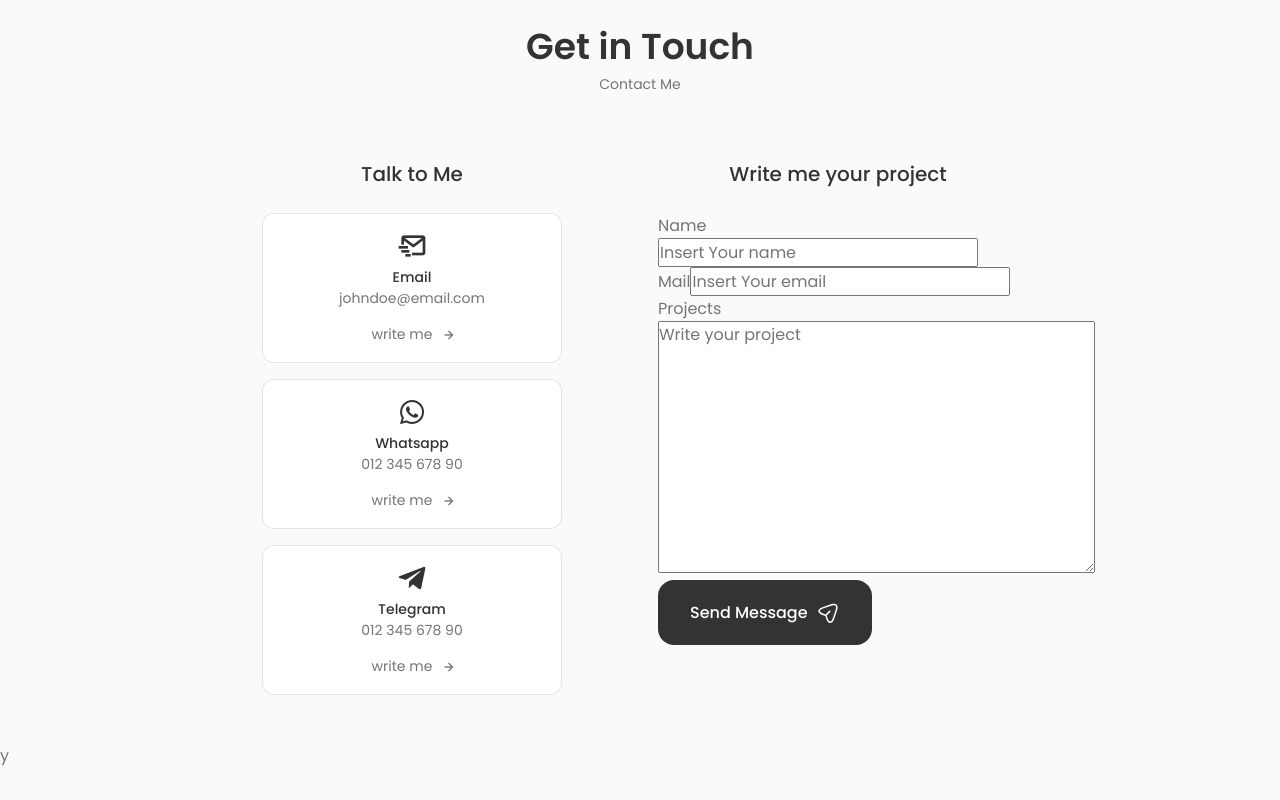
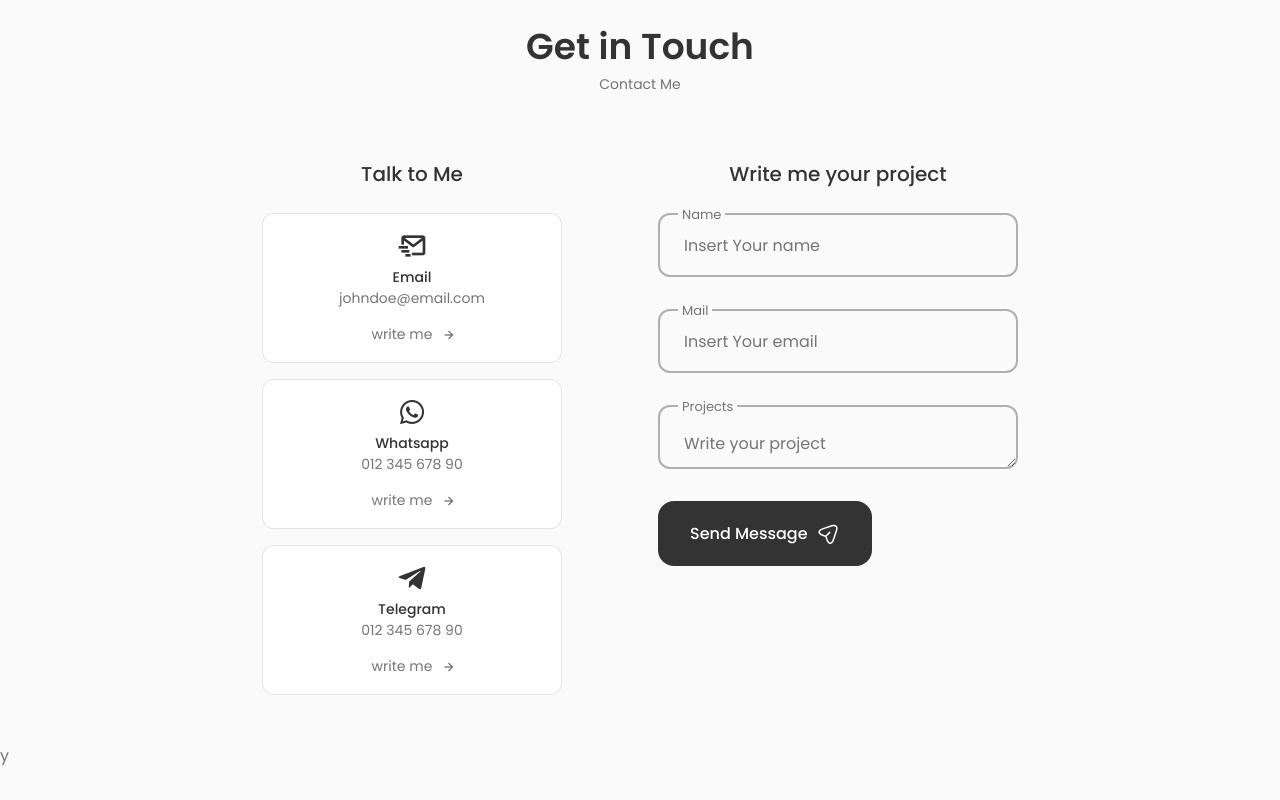
Before and after one commit to Wridho788/ridho-portfolio-website, a React (Create React App) app: page / in a window 1280 px wide. Shown: the part 3732-4532 px from the top of the page. Built offline with nearby package versions, Linux system fonts and the light colour scheme.

Commit message:
style form

```diff
--- a/src/components/Contact/style.css
+++ b/src/components/Contact/style.css
@@ -66,3 +66,39 @@
 .contact_form{
     width: 360px;
 }
+
+.contact_form-div{
+    position: relative;
+    margin-bottom: var(--mb-2);
+    height: 4rem;
+}
+
+.contact_form-input{
+    position: absolute;
+    top: 0;
+    left: 0;
+    width: 100%;
+    height: 100%;
+    border: 2px solid rgba(0,0,0, 0.3);
+    background: none;
+    color: var(--text-color);
+    outline: none;
+    border-radius: 0.75rem;
+    padding: 1.5rem;
+    z-index: 1;
+}
+
+.contact_form-tag{
+    position: absolute;
+    top: -0.75rem;
+    left: 1.25rem;
+    font-size: var(--smaller-font-size);
+    padding: 0.25rem;
+    background-color: var(--body-color);
+    z-index: 10;
+
+}
+
+.contact_form-area{
+    height: 11rem;
+}
```
